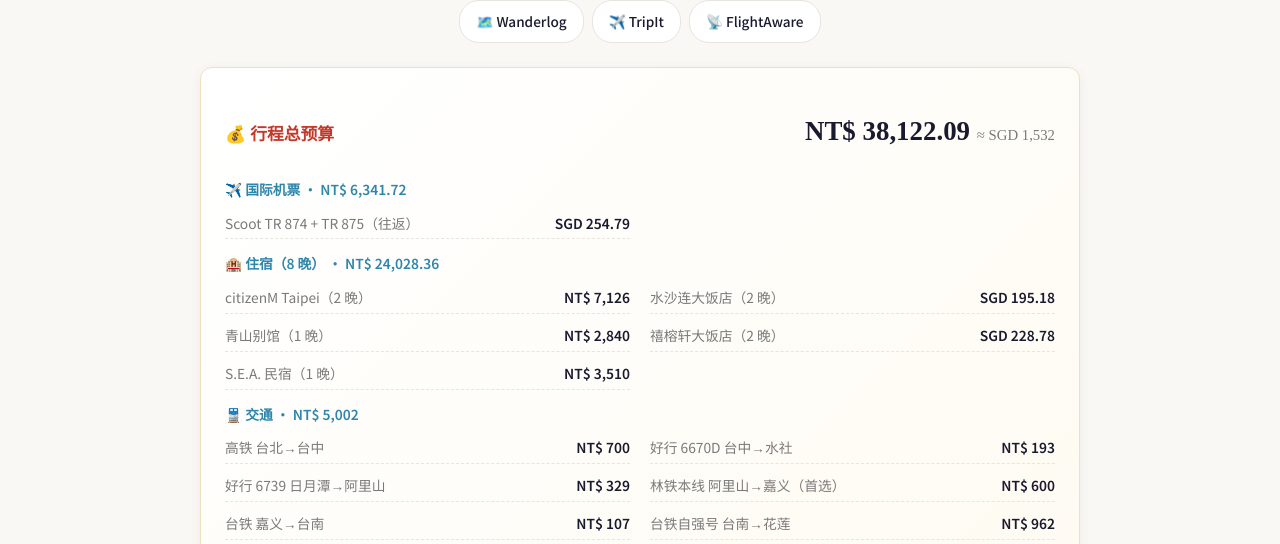
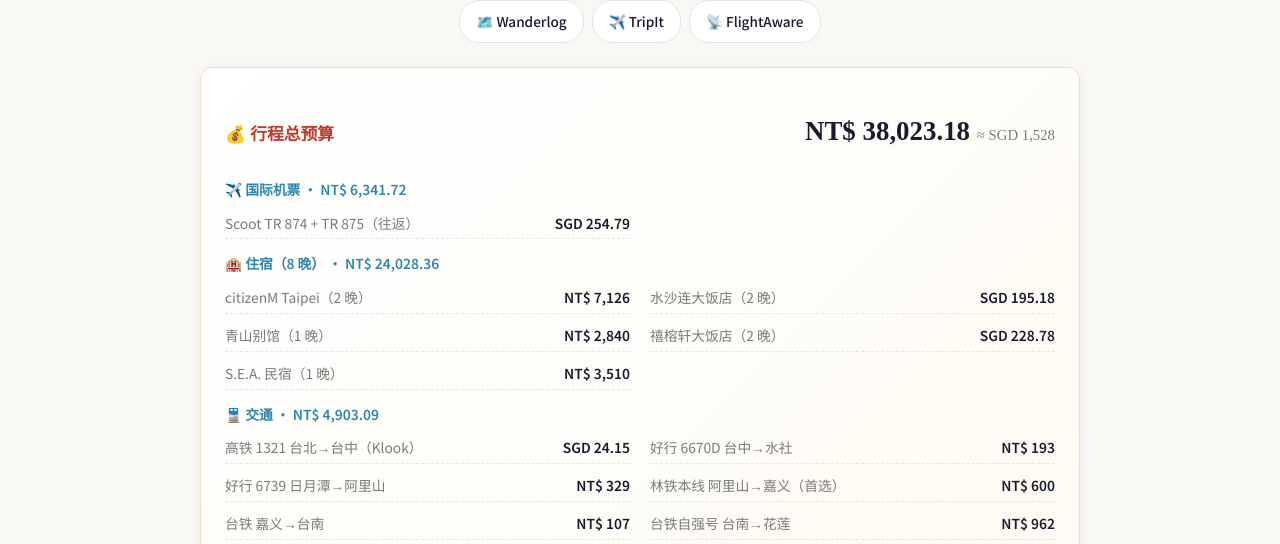
Before and after one commit to SibeiC/SibeiC.github.io, a Jekyll site: the page built from _trips/taiwan-2026.md, in a window 1280 px wide and 900 px high. Shown: the part 347-891 px from the top of the window. Built offline with Jekyll 4.4.1, drawn with Linux system fonts in a browser that asks for light colours; some of the changed text lies outside the part shown.

Commit message:
Day 3 高铁 1321: Klook SGD 24.15 已订 (替换 NT$700 估算)
- cost 行: "高铁 台北→台中" → "高铁 1321 台北→台中（Klook）",
  NT$700 primary → SGD 24.15 secondary
- Day 3 item tickets: 去掉标准价 + 早鸟参考, 保留单条 "Klook
  已订 SGD 24.15" 标准车厢对号

```diff
--- a/_trips/taiwan-2026.md
+++ b/_trips/taiwan-2026.md
@@ -64,7 +64,7 @@ cost:
     - name: 交通
       icon: 🚆
       items:
-        - { label: "高铁 台北→台中", amount: 700, in: primary }
+        - { label: "高铁 1321 台北→台中（Klook）", amount: 24.15, in: secondary }
         - { label: "好行 6670D 台中→水社", amount: 193, in: primary }
         - { label: "好行 6739 日月潭→阿里山", amount: 329, in: primary }
         - { label: "林铁本线 阿里山→嘉义（首选）", amount: 600, in: primary }
@@ -304,8 +304,7 @@ days:
           <br><br>
           抵达台中高铁后直接在站内 / 附近吃晚餐，吃完回到 1F 台湾好行站牌搭 6670D 南下日月潭水社 — 当晚住水沙连。
         tickets:
-          - { tag: 标准车厢, value: NT$700 }
-          - { tag: 早鸟 65 折, value: NT$455, note: 提前 5–28 天 }
+          - { tag: Klook 已订, value: "SGD 24.15", note: 标准车厢对号座 }
         links:
           - { type: ticket, label: 台湾高铁官网, url: *url_thsrc }
           - { type: ticket, label: Klook 高铁票, url: "https://www.klook.com/zh-CN/activity/73749-thsr-one-way-ticket-taipei/" }
```
